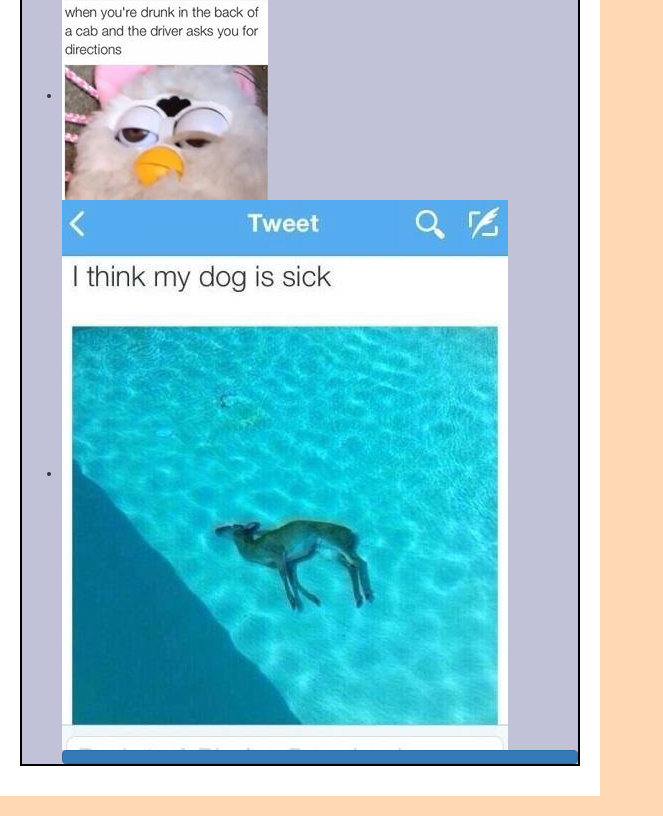
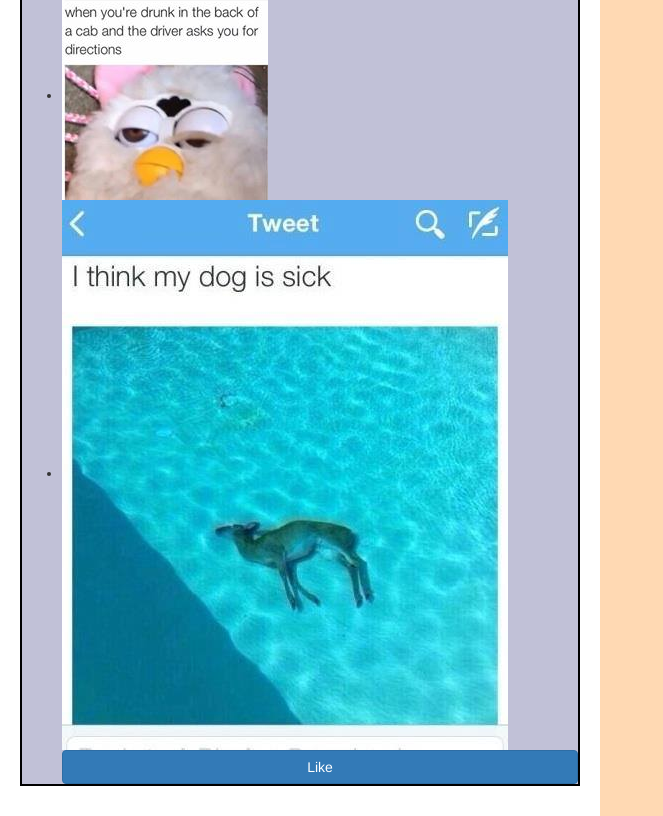
Before and after one commit to vcarver999/vcarver999.github.io, a plain HTML site: page main_stream_memes/mainmemes.html in a window 1280 px wide. Shown: the part 1852-2668 px from the top of the page, without its empty margins (0-663 px from the left). Drawn offline with nearby package versions, Linux system fonts and the light colour scheme; a web font is replaced by a local one.

Commit message:
Update mainmemes.html

```diff
--- a/main_stream_memes/mainmemes.html
+++ b/main_stream_memes/mainmemes.html
@@ -18,7 +18,7 @@
 <li> <img src="bern.jpg" alt=6></li>
 <li> <img src="drunkcab.jpg") alt=7></li>
 <li> <img src="sickdog.jpg") alt=8></li>
-<button class="btn btn-block btn-primary"></button>
+<button class="btn btn-block btn-primary">Like</button>
 </ul>
 </div>
 </body>
```
